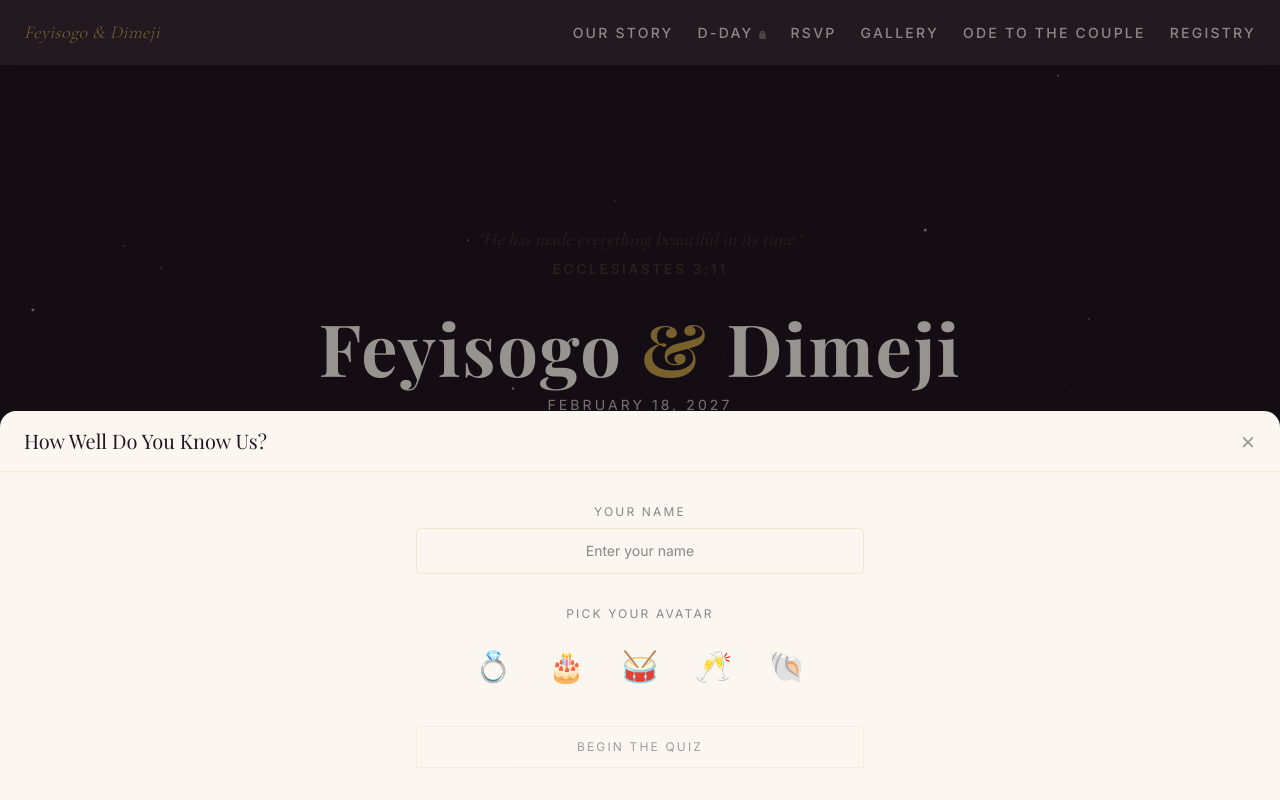
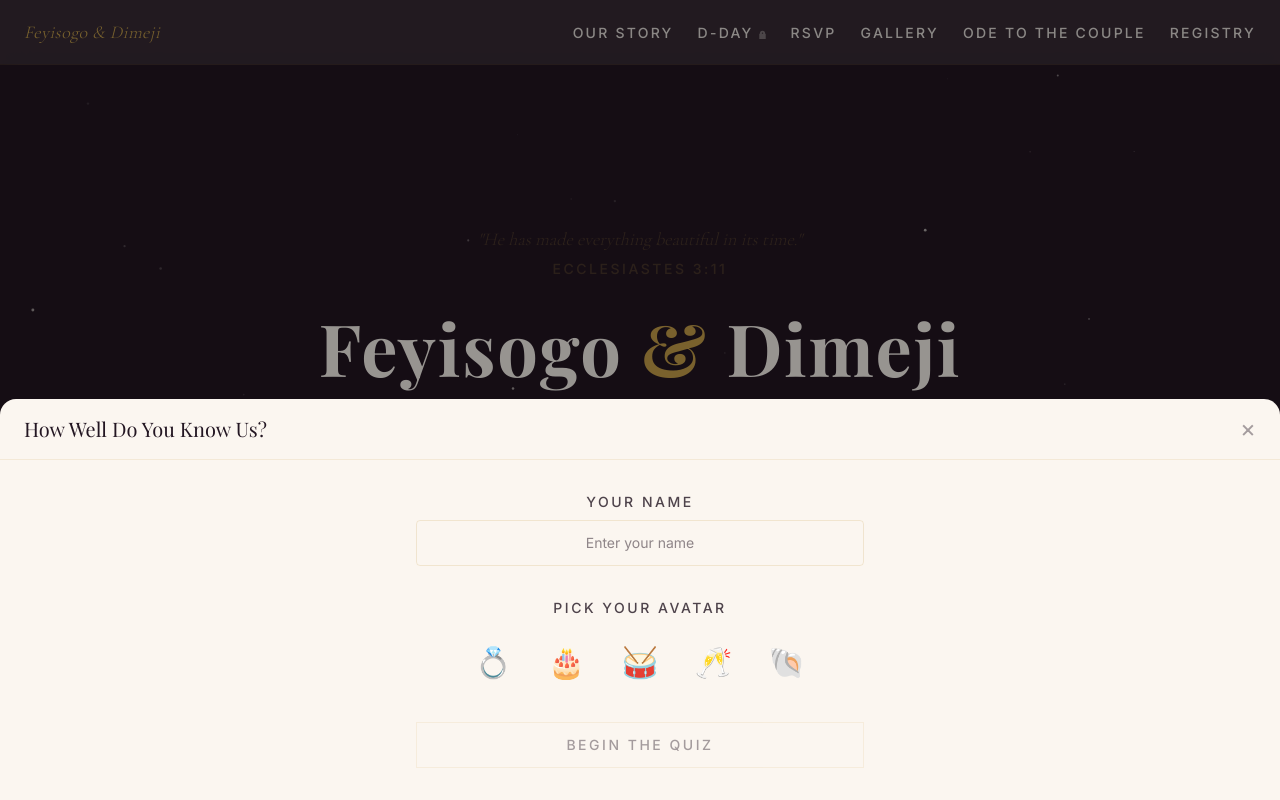
Before and after one commit to Dime1/Dimeyi-Website, a Next.js app: page / in a window 1280 px wide. Both pictures are taken after a click on the button 56 px from the left and 744 px from the top of the page. Shown: the top 800 px of the page. Built offline with nearby package versions, Linux system fonts and the light colour scheme; a web font is replaced by a local one.

Commit message:
fix: raise quiz module, question counter, and leaderboard text opacity and size

```diff
--- a/features/guestbook/quiz/Leaderboard.tsx
+++ b/features/guestbook/quiz/Leaderboard.tsx
@@ -29,13 +29,13 @@ export function Leaderboard() {
   }, [])
 
   if (loading) return (
-    <p className="font-sans text-xs text-plum/30 text-center tracking-widest uppercase">
+    <p className="font-sans text-sm font-medium text-plum/75 text-center tracking-widest uppercase">
       Loading scores…
     </p>
   )
 
   if (scores.length === 0) return (
-    <p className="font-sans text-xs text-plum/30 text-center tracking-widest uppercase">
+    <p className="font-sans text-sm font-medium text-plum/75 text-center tracking-widest uppercase">
       No scores yet — be the first!
     </p>
   )
@@ -51,7 +51,7 @@ export function Leaderboard() {
             key={entry.id}
             className="flex items-center gap-4 border border-gold/15 rounded-sm px-5 py-3 bg-ivory/60"
           >
-            <span className="font-script italic text-gold/60 text-sm w-8 shrink-0 text-center">
+            <span className="font-script italic text-gold/85 text-sm w-8 shrink-0 text-center">
               {RANK_LABELS[i]}
             </span>
             <span className="text-xl">{entry.avatar}</span>
--- a/features/guestbook/quiz/QuizModule.tsx
+++ b/features/guestbook/quiz/QuizModule.tsx
@@ -54,7 +54,7 @@ export function QuizModule() {
     return (
       <div className="max-w-md mx-auto space-y-8">
         <div>
-          <label className="font-sans text-xs tracking-[0.18em] uppercase text-plum/50 block mb-2 text-center">
+          <label className="font-sans text-sm font-medium tracking-[0.18em] uppercase text-plum/80 block mb-2 text-center">
             Your Name
           </label>
           <input
@@ -65,7 +65,7 @@ export function QuizModule() {
           />
         </div>
         <div>
-          <p className="font-sans text-xs tracking-[0.18em] uppercase text-plum/50 text-center mb-4">
+          <p className="font-sans text-sm font-medium tracking-[0.18em] uppercase text-plum/80 text-center mb-4">
             Pick Your Avatar
           </p>
           <AvatarPicker selected={avatar} onSelect={setAvatar} />
@@ -74,7 +74,7 @@ export function QuizModule() {
           type="button"
           disabled={!name.trim() || !avatar}
           onClick={() => setPhase('playing')}
-          className="w-full border border-gold/30 text-plum font-sans text-xs tracking-[0.18em] uppercase py-3 hover:bg-plum hover:text-ivory transition-colors duration-300 disabled:opacity-40"
+          className="w-full border border-gold/30 text-plum font-sans text-sm font-medium tracking-[0.18em] uppercase py-3 hover:bg-plum hover:text-ivory transition-colors duration-300 disabled:opacity-40"
         >
           Begin the Quiz
         </button>
@@ -96,7 +96,7 @@ export function QuizModule() {
 
   if (submitting) {
     return (
-      <p className="font-sans text-xs text-plum/30 text-center tracking-widest uppercase py-16">
+      <p className="font-sans text-sm font-medium text-plum/75 text-center tracking-widest uppercase py-16">
         Saving your score…
       </p>
     )
@@ -105,10 +105,10 @@ export function QuizModule() {
   return (
     <div className="space-y-16">
       <div className="text-center">
-        <p className="font-script italic text-gold/70 text-3xl mb-2">
+        <p className="font-script italic text-gold/90 text-3xl mb-2">
           {finalScore!.correct} / {finalScore!.total}
         </p>
-        <p className="font-sans text-xs text-plum/40 tracking-widest uppercase">
+        <p className="font-sans text-sm font-medium text-plum/75 tracking-widest uppercase">
           {finalScore!.correct === finalScore!.total ? 'Perfect score!' : 'Well played!'}
         </p>
         {submitError && (
--- a/features/guestbook/quiz/QuizQuestion.tsx
+++ b/features/guestbook/quiz/QuizQuestion.tsx
@@ -44,7 +44,7 @@ export function QuizQuestion({ question, questionNum, total, onAnswer }: QuizQue
 
   return (
     <div className="max-w-md mx-auto">
-      <p className="font-sans text-xs tracking-[0.18em] uppercase text-plum/30 text-center mb-6">
+      <p className="font-sans text-sm font-medium tracking-[0.18em] uppercase text-plum/75 text-center mb-6">
         Question {questionNum} of {total}
       </p>
 
```
